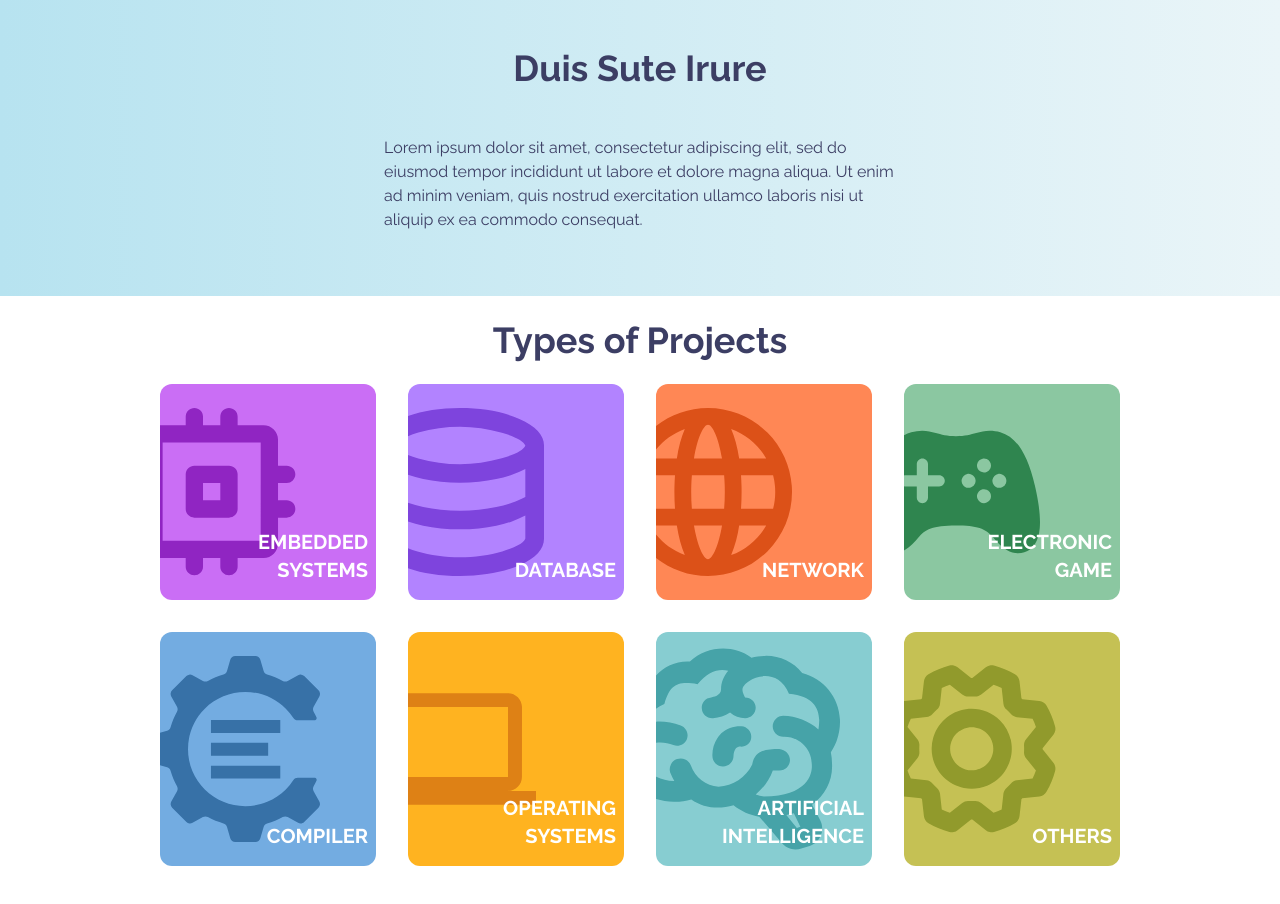
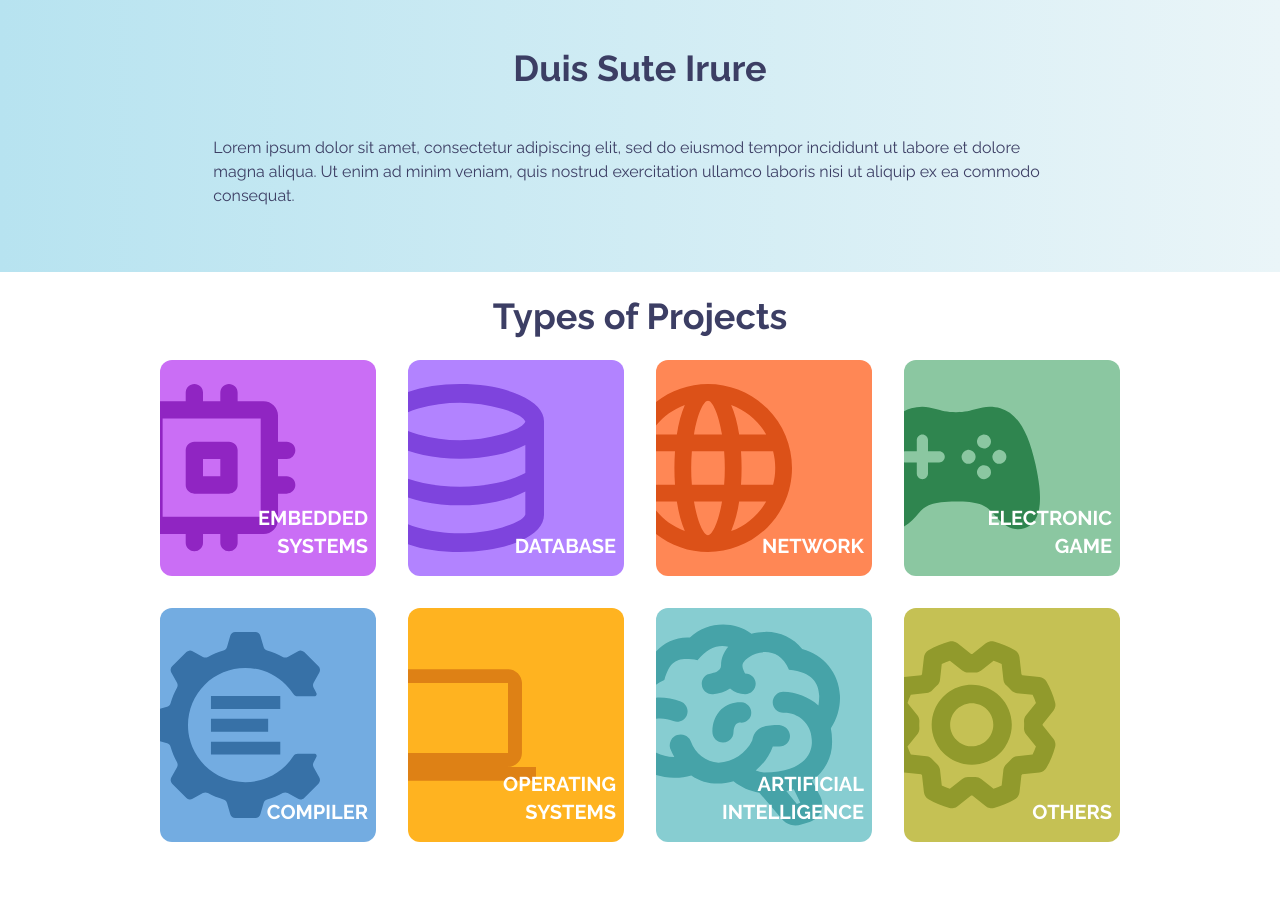
Before and after one commit to acm-ucr/senior-design-website, a Next.js app: page / in a window 1280 px wide. Shown: the part 1040-1944 px from the top of the page. Built offline with nearby package versions, Linux system fonts and the light colour scheme.

Commit message:
Changed width

```diff
--- a/src/components/landing/About.jsx
+++ b/src/components/landing/About.jsx
@@ -5,7 +5,7 @@ const About = () => {
         Duis Sute Irure
       </div>
       <div className="flex justify-center">
-        <div className="md:w-2/5 w-full max-w-screen-lg mx-auto font-normal text-base md:pb-16 pb-12">
+        <div className="md:w-2/3 w-full max-w-screen-lg mx-auto font-normal text-base md:pb-16 pb-12">
           Lorem ipsum dolor sit amet, consectetur adipiscing elit, sed do
           eiusmod tempor incididunt ut labore et dolore magna aliqua. Ut enim ad
           minim veniam, quis nostrud exercitation ullamco laboris nisi ut
```
